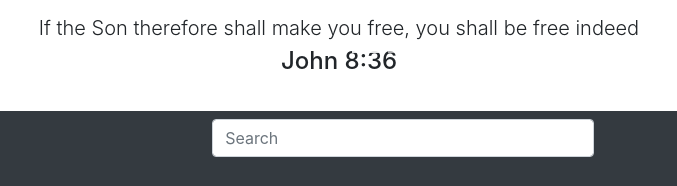
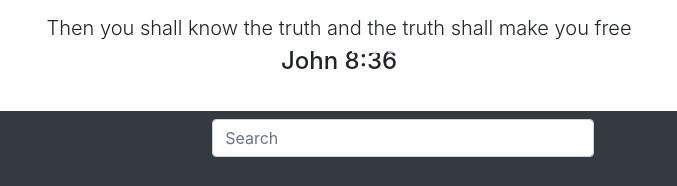
Before and after one commit to libertybootcamp/libertybootcamp.github.io, a website: page index.html in a window 1280 px wide. Shown: the part 488-674 px from the top of the page, 237-914 px from the left. Drawn offline with Linux system fonts and the light colour scheme.

Commit message:
Update index.html

```diff
--- a/index.html
+++ b/index.html
@@ -71,7 +71,7 @@
   <div class="row h-100 ">
   <div class="carousel-inner pt-2 ">
     <div class="carousel-item active pt-2 ">
-      <p4 class="lead mb-3 text-center text-white-25 mt-5">If the Son therefore shall make you free, you shall be free indeed</p4>
+      <p4 class="lead mb-3 text-center text-white-25 mt-5">Then you shall know the truth and the truth shall make you free</p4>
                 <h4 class="display-6 text-center text-green mt-1 mb-1">John 8:36</h4>
     </div>
     <div class="carousel-item pt-2">
```
